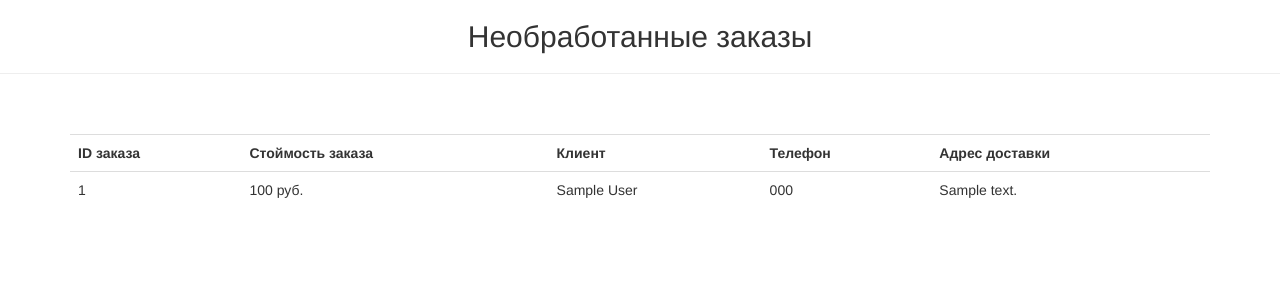
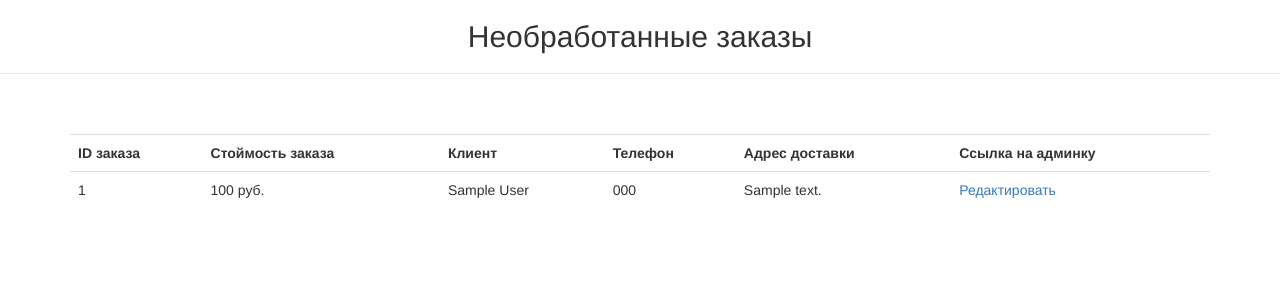
Before and after one commit to Maxim-Pekov/BurgerKing, a Django app: page /manager/orders/ in a window 1280 px wide. Shown: the part 52-352 px from the top of the page. Run offline with Django 3.2, Linux system fonts and the light colour scheme; a user stored in the database is signed in; tables that the repository leaves empty hold one stand-in row (values such as "Sample post"); parts of the project's set-up code (start-up, migrations or seed data) failed here and were passed over; some libraries are stand-ins or nearby versions.

Commit message:
Link to admin from order.html.

```diff
--- a/restaurateur/templates/order_items.html
+++ b/restaurateur/templates/order_items.html
@@ -18,6 +18,7 @@
       <th>Клиент</th>
       <th>Телефон</th>
       <th>Адрес доставки</th>
+      <th>Ссылка на админку</th>
     </tr>
 
     {% for item in order_items %}
@@ -27,6 +28,11 @@
         <td>{{item.firstname}} {{item.lastname}}</td>
         <td>{{item.phonenumber}}</td>
         <td>{{item.address}}</td>
+        <td>
+          <a href="{% url 'admin:foodcartapp_order_change' object_id=item.id %}">
+            Редактировать
+          </a>
+        </td>
       </tr>
     {% endfor %}
    </table>
```
